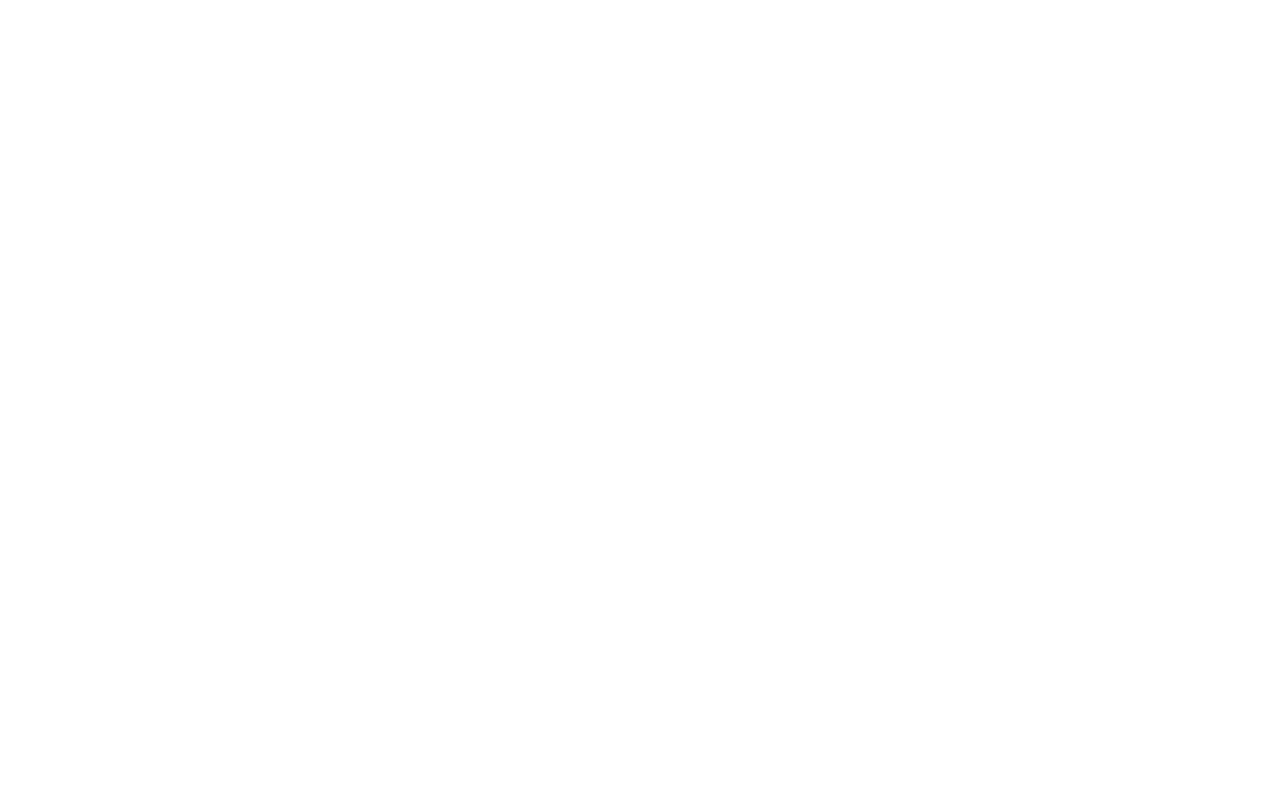
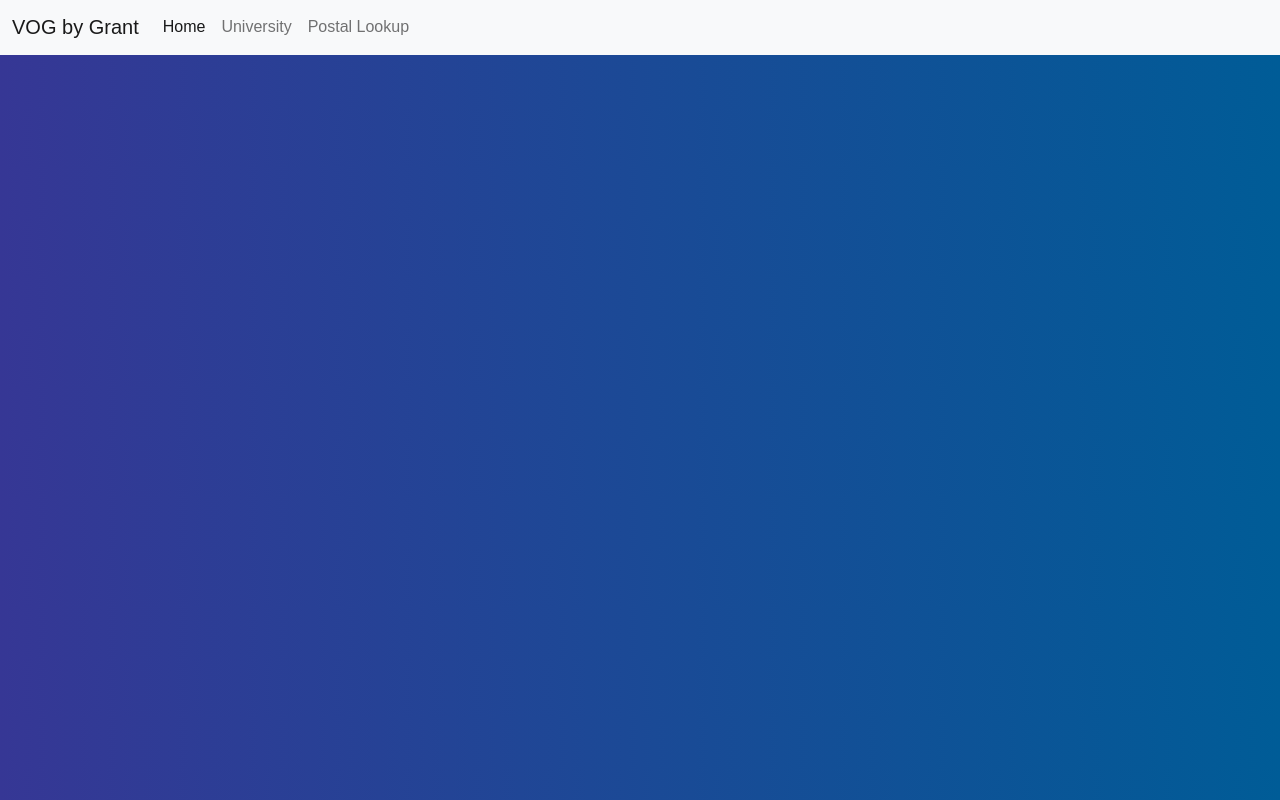
Before and after one commit to gvanbo/grant_van_boeschoten_launchpad-react-code-challenge, a React (Create React App) app: page /university in a window 1280 px wide. Before the commit this address had no page. Built offline with nearby package versions, Linux system fonts and the light colour scheme.

Commit message:
final changes to routing

```diff
--- a/src/App.js
+++ b/src/App.js
@@ -5,12 +5,14 @@
 import NavBar from "./features/navbar/NavBar"
 import University from "./features/university/University";
 import PostalLookup from "./features/postalLookup/PostalLookup"
-import { BrowserRouter, Route, Routes } from "react-router-dom";
+import { Outlet } from "react-router";
 
 const App = () => {
   return (
     <div className="App">
       <NavBar />
+        <Home />
+      <Outlet />
     </div>
     );
 }
--- a/src/features/university/University.js
+++ b/src/features/university/University.js
@@ -1,5 +1,12 @@
+import NavBar from "../navbar/NavBar";
+
 const University = () => {
-    return(<div>University</div>)
+    return(
+
+        <div>
+            <NavBar />
+        </div>
+        )
 }
 
 export default University;
--- a/src/index.js
+++ b/src/index.js
@@ -5,6 +5,8 @@
 import store from "./app/store";
 import { Provider } from "react-redux";
 import { BrowserRouter, Routes, Route } from "react-router-dom";
+import University from "./features/university/University";
+import PostalLookup from "./features/postalLookup/PostalLookup";
 
 const rootElement = document.getElementById("root");
 
@@ -13,6 +15,8 @@
     <BrowserRouter>
       <Routes>
         <Route path="/" element={<App />} />
+          <Route path="/university" element={<University />} />
+          <Route path="/postal-lookup" element={<PostalLookup />} />
       </Routes>
     </BrowserRouter>
   </Provider>,
```
